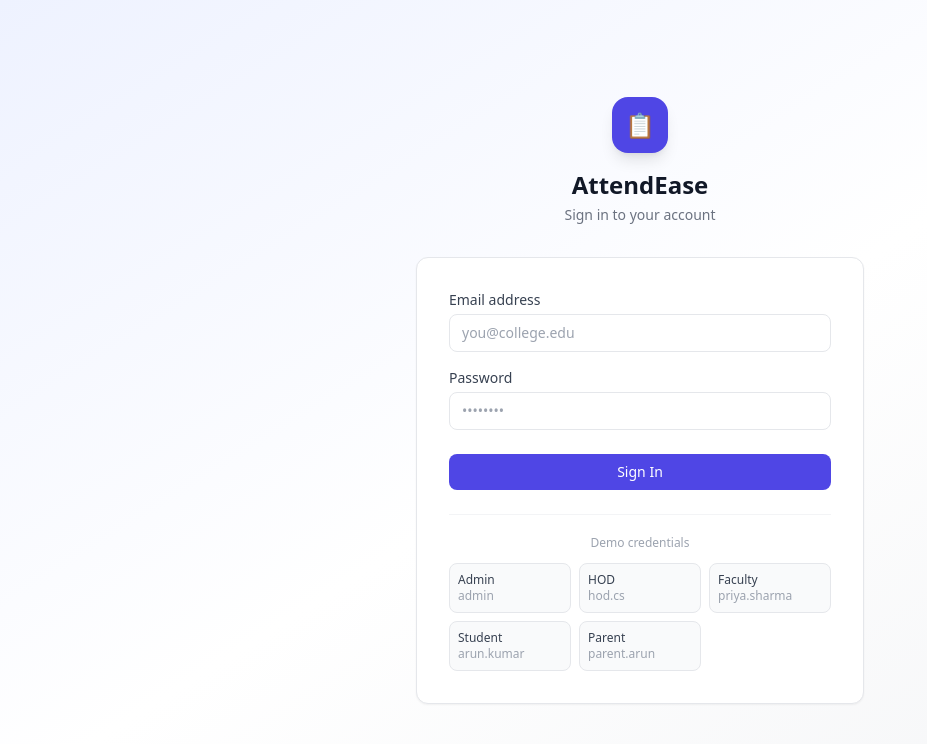
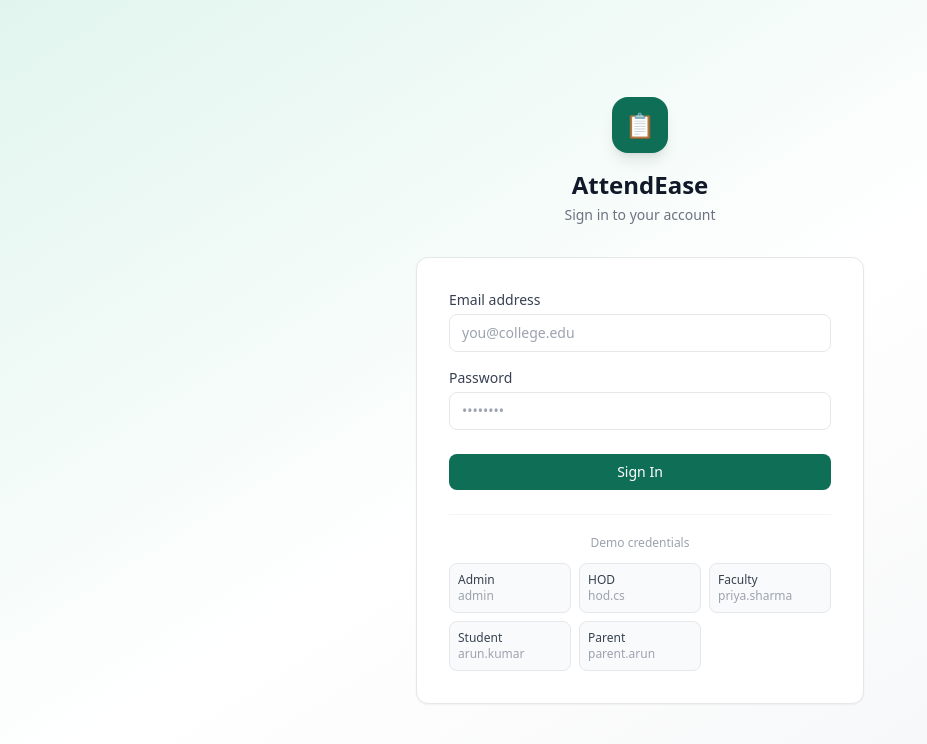
Before and after one commit to ThivyaVenkatachalam/attendance-tracker, a React (Vite) app in the folder client/: page /login in a window 1280 px wide. Shown: the top 744 px of the page, without its empty margins (0-927 px from the left). Built offline with nearby package versions, Linux system fonts and the light colour scheme.

Commit message:
Switch theme from indigo to teal

```diff
--- a/client/tailwind.config.js
+++ b/client/tailwind.config.js
@@ -5,7 +5,7 @@ export default {
   theme: {
     extend: {
       colors: {
-        primary:  { DEFAULT: '#4F46E5', hover: '#4338CA', light: '#EEF2FF' },
+        primary: { DEFAULT: '#0F6E56', hover: '#085041', light: '#E1F5EE' },
         success:  { DEFAULT: '#16A34A', light: '#DCFCE7' },
         warning:  { DEFAULT: '#D97706', light: '#FEF3C7' },
         danger:   { DEFAULT: '#DC2626', light: '#FEE2E2' },
```
